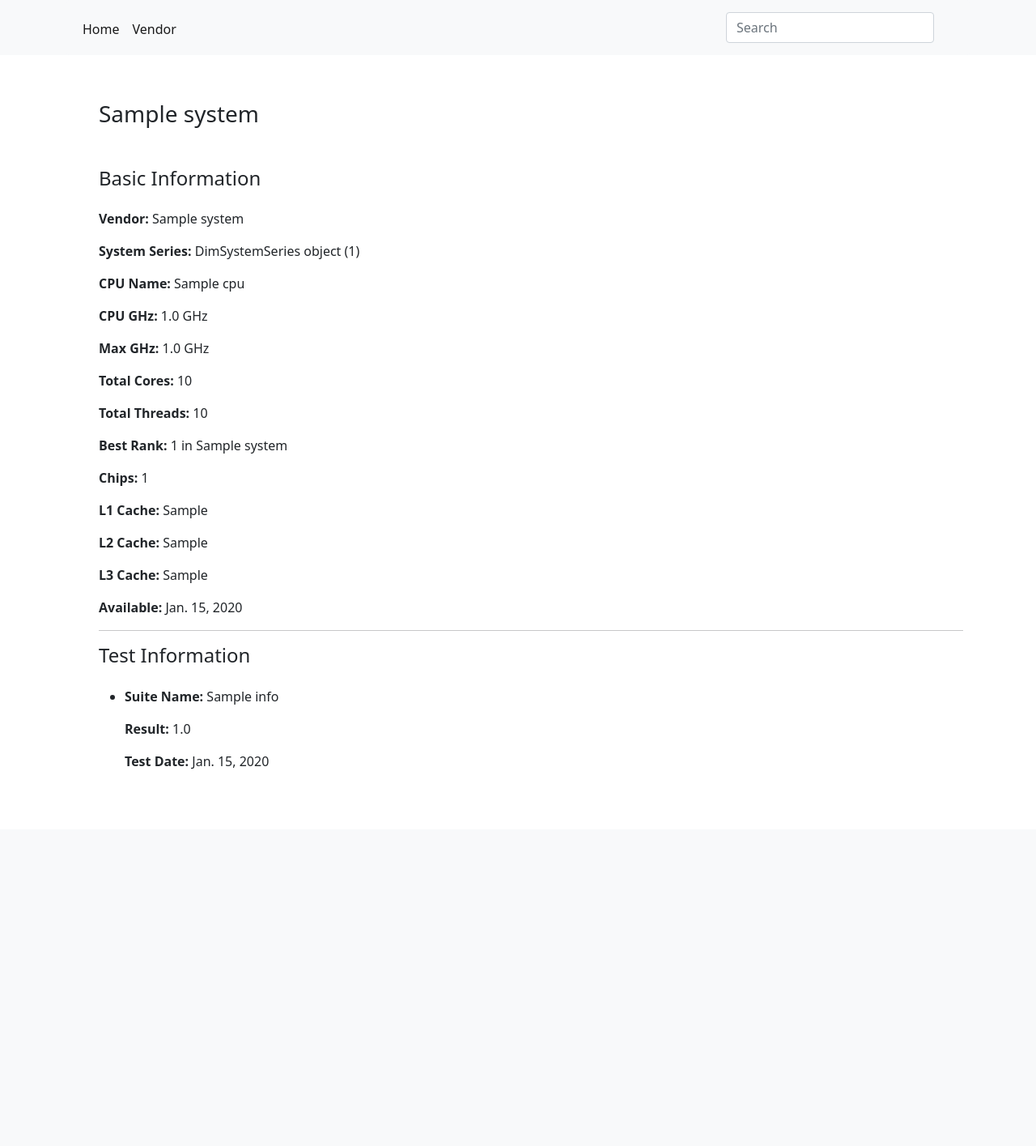
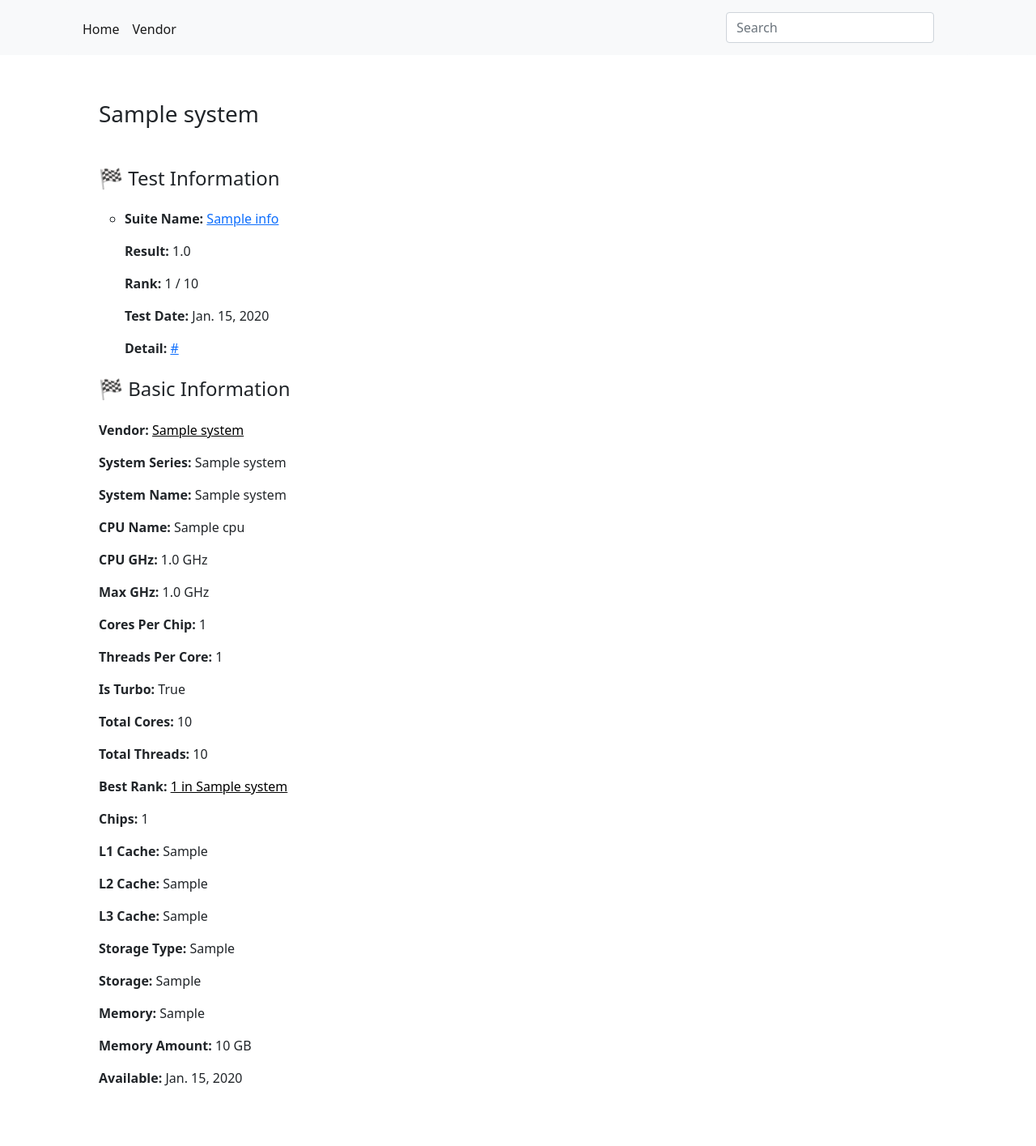
Before and after one commit to ScottWong98/spec_dc, a Django app: page /system/1 in a window 1280 px wide. Shown: the whole page at 81% size. Before the commit the page ends 950 px from the top, so only its background shows below. Run offline with Django 3.2, Linux system fonts and the light colour scheme; tables that the repository leaves empty hold one stand-in row (values such as "Sample post"); some libraries are stand-ins or nearby versions.

Commit message:
modify frontend

```diff
--- a/app/urls.py
+++ b/app/urls.py
@@ -10,4 +10,5 @@ urlpatterns = [
     path('vendor', views.vendor_all, name='vendor'),
     path('vendor/<int:pk>', views.vendor_detail, name='vendor_detail'),
     path('system/<int:pk>', views.system_detail, name='system_detail'),
+    path('benchmark/<int:pk>', views.benchmark_detail, name='benchmark_detail'),
 ]
--- a/app/views.py
+++ b/app/views.py
@@ -2,7 +2,9 @@ from django.core.paginator import Paginator
 from django.db.models import Q
 from django.shortcuts import render
 
-from dim.models import DimSystem, DimVendor
+from dim.models import DimSystem, DimVendor, DimSuite
+from dwd.models import DwdTestInfo
+from dws.models import DwsBenchmark
 from tdm.models import TdmSystem
 
 
@@ -16,8 +18,9 @@ def system_all(request):
 
 def system_detail(request, pk):
     system = DimSystem.objects.get(id=pk)
-    tdm_system = TdmSystem.objects.get(system_id=pk)
+    tdm_system = TdmSystem.objects.get(Q(system_id=pk) & Q())
     tests = system.test_info.all()
+    print(tests[0].dws_benchmark.values('rank_level', 'total_test'))
     return render(request, 'system_detail.html', {
         'system': system,
         'tdm_system': tdm_system,
@@ -60,3 +63,15 @@ def vendor_detail(request, pk):
     page_number = request.GET.get('page')
     page_obj = paginator.get_page(page_number)
     return render(request, 'vendor_detail.html', {'systems_num': len(systems), 'vendor': vendor, 'systems': page_obj})
+
+
+def benchmark_detail(request, pk):
+    suite = DimSuite.objects.get(id=pk)
+    bms = DwsBenchmark.objects.filter(
+        Q(suite_id=pk) & Q(cpu_type='All') & Q(time_level='all')
+    ).order_by('rank_level')
+    paginator = Paginator(bms, 10)
+    page_number = request.GET.get('page')
+    page_obj = paginator.get_page(page_number)
+    return render(request, 'bm_detail.html',
+                  {'tests': page_obj, 'suite_name': suite.suite, 'tests_num': len(bms)})
--- a/templates/base.html
+++ b/templates/base.html
@@ -35,25 +35,6 @@
                         <input name="keywords" class="form-control" type="search" placeholder="Search" aria-label="Search">
                     </form>
                     <div class="mx-3"></div>
-{#                    <div class="mx-0">#}
-{#                        <a type="button" role="button" href="#"#}
-{#                           class="btn btn-outline-secondary border-0 cart-btn">#}
-{#                            {% with total_qty=cart|length %}#}
-{#                                <div id="cart-qty" class="cart-qty">#}
-{#                                    {% if total_qty > 0 %}#}
-{#                                        {{ total_qty }}#}
-{#                                    {% else %}#}
-{#                                        0#}
-{#                                    {% endif %}#}
-{#                                </div>#}
-{#                            {% endwith %}#}
-{#                            <svg xmlns="http://www.w3.org/2000/svg" width="22" height="22"#}
-{#                                 class="bi bi-meta" viewBox="0 0 16 16">#}
-{#                                <path fill-rule="evenodd"#}
-{#                                      d="M8.217 5.243C9.145 3.988 10.171 3 11.483 3 13.96 3 16 6.153 16.001 9.907c0 2.29-.986 3.725-2.757 3.725-1.543 0-2.395-.866-3.924-3.424l-.667-1.123-.118-.197a54.944 54.944 0 0 0-.53-.877l-1.178 2.08c-1.673 2.925-2.615 3.541-3.923 3.541C1.086 13.632 0 12.217 0 9.973 0 6.388 1.995 3 4.598 3c.319 0 .625.039.924.122.31.086.611.22.913.407.577.359 1.154.915 1.782 1.714Zm1.516 2.224c-.252-.41-.494-.787-.727-1.133L9 6.326c.845-1.305 1.543-1.954 2.372-1.954 1.723 0 3.102 2.537 3.102 5.653 0 1.188-.39 1.877-1.195 1.877-.773 0-1.142-.51-2.61-2.87l-.937-1.565ZM4.846 4.756c.725.1 1.385.634 2.34 2.001A212.13 212.13 0 0 0 5.551 9.3c-1.357 2.126-1.826 2.603-2.581 2.603-.777 0-1.24-.682-1.24-1.9 0-2.602 1.298-5.264 2.846-5.264.091 0 .181.006.27.018Z"/>#}
-{#                            </svg>#}
-{#                        </a>#}
-{#                    </div>#}
                 </div>
             </div>
         </nav>
--- a/templates/system_detail.html
+++ b/templates/system_detail.html
@@ -5,39 +5,69 @@
     <div class="py-2 container mx-3">
         <div class="container">
             <h3 class="mb-5">{{ system.system_name }}</h3>
-            <h4 class="mb-4">Basic Information</h4>
+            <h4 class="mb-4">🏁 Test Information</h4>
+            <ul class="mb-4">
+                {% for item in tests %}
+                    <li style="list-style-type: circle;">
+                        <p><span class="fw-bold">Suite Name: </span>
+                            <a href="{% url 'app:benchmark_detail' item.suite_id %}">
+                                {{ item.suite_name }}
+                            </a>
+                        </p>
+                        <p><span class="fw-bold">Result: </span>{{ item.result }}</p>
+                        {% for bm in item.dws_benchmark.all|slice:":1" %}
+                            <p><span class="fw-bold">Rank: </span>{{ bm.rank_level }} / {{ bm.total_test }}</p>
+                        {% endfor %}
+                        <p><span class="fw-bold">Test Date: </span>{{ item.test_date.full_date }}</p>
+                        <p><span class="fw-bold">Detail: </span>
+                            <a href="{{ item.full_url }}">{{ item.full_url }}</a></p>
+                    </li>
+                {% endfor %}
+
+            </ul>
+            <h4 class="mb-4">🏁 Basic Information</h4>
             <div>
-                <p><span class="fw-bold">Vendor: </span>{{ system.vendor_name }}</p>
-                <p><span class="fw-bold">System Series: </span>{{ system.system_series }}</p>
+                <p><span class="fw-bold">Vendor: </span>
+                    <a class="text-black" href="{% url 'app:vendor_detail' system.vendor_id %}">
+                        {{ system.vendor_name }}
+                    </a>
+                </p>
+                <p><span class="fw-bold">System Series: </span>{{ system.system_series_name }}</p>
+                <p><span class="fw-bold">System Name: </span>{{ system.system_name }}</p>
+
                 <p><span class="fw-bold">CPU Name: </span>{{ system.cpu.cpu_name }}</p>
                 <p><span class="fw-bold">CPU GHz: </span>{{ system.cpu.cpu_ghz }} GHz</p>
                 <p><span class="fw-bold">Max GHz: </span>{{ system.cpu.max_ghz }} GHz</p>
+                <p><span class="fw-bold">Cores Per Chip: </span>{{ system.cpu.cores }}</p>
+                <p><span class="fw-bold">Threads Per Core: </span>{{ system.cpu.threads_per_core }}</p>
+                {% for tdm_cpu in system.cpu.tdm_cpu.all|slice:":1" %}
+                    <p><span class="fw-bold">Is Turbo: </span>
+                        {% if tdm_cpu.is_turbo == 1 %}
+                            True
+                        {% else %}
+                            False
+                        {% endif %}
+                    </p>
+                {% endfor %}
+
                 <p><span class="fw-bold">Total Cores: </span>{{ tdm_system.total_cores }}</p>
                 <p><span class="fw-bold">Total Threads: </span>{{ tdm_system.total_threads }}</p>
                 <p>
                     <span class="fw-bold">Best Rank: </span>
-                    {{ tdm_system.best_rank }} in {{ tdm_system.best_rank_suite_name }}
+                    <a class="text-black" href="{{ tdm_system.best_rank_test.full_url }}">
+                        {{ tdm_system.best_rank }} in {{ tdm_system.best_rank_suite_name }}
+                    </a>
                 </p>
                 <p><span class="fw-bold">Chips: </span>{{ system.chips }}</p>
                 <p><span class="fw-bold">L1 Cache: </span>{{ system.l1_cache }}</p>
                 <p><span class="fw-bold">L2 Cache: </span>{{ system.l2_cache }}</p>
                 <p><span class="fw-bold">L3 Cache: </span>{{ system.l3_cache }}</p>
+                <p><span class="fw-bold">Storage Type: </span>{{ system.storage_type }}</p>
+                <p><span class="fw-bold">Storage: </span>{{ system.storage }}</p>
+                <p><span class="fw-bold">Memory: </span>{{ system.memory }}</p>
+                <p><span class="fw-bold">Memory Amount: </span>{{ system.memory_amount }} GB</p>
                 <p><span class="fw-bold">Available: </span>{{ system.hw_avail.full_date }}</p>
             </div>
-            <hr>
-            <h4 class="mb-4">Test Information</h4>
-            <ul>
-                {% for item in tests %}
-                    <li>
-                        <p><span class="fw-bold">Suite Name: </span>{{ item.suite_name }}</p>
-                        <p><span class="fw-bold">Result: </span>{{ item.result }}</p>
-                        <p><span class="fw-bold">Test Date: </span>{{ item.test_date.full_date }}</p>
-{#                        <p><span class="fw-bold">Detail: </span>{{ item.full_url }}</p>#}
-
-                    </li>
-                {% endfor %}
-
-            </ul>
         </div>
 
 
--- a/templates/vendor.html
+++ b/templates/vendor.html
@@ -7,7 +7,7 @@
             {% for vendor in vendors %}
                 <div class="col">
                     <a class="text-dark" href="{% url 'app:vendor_detail' vendor.id %}">{{ vendor.vendor }}
-                        ({{ vendor.system.all|length }})</a>
+                        ({{ vendor.dim_system.all|length }})</a>
                 </div>
             {% endfor %}
         </div>
--- a/templates/vendor_detail.html
+++ b/templates/vendor_detail.html
@@ -4,7 +4,7 @@
 {% block content %}
     <div class="py-2 container mx-3">
         <div class="container">
-            <h2>All Systems in {{ vendor.vendor }} ({{ systems_num }})</h2>
+            <h2>{{ vendor.vendor }} ({{ systems_num }})</h2>
         </div>
         {% include 'list_base.html' %}
 
```
Also changed, not shown: templates/bm_detail.html (added, +70 -0 lines), 1 other file.
